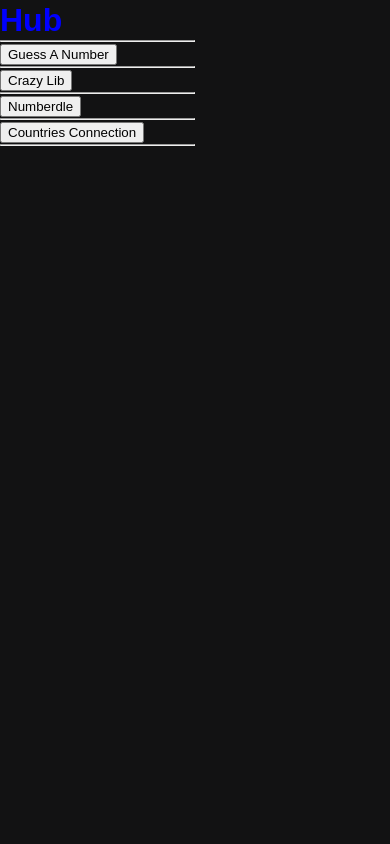
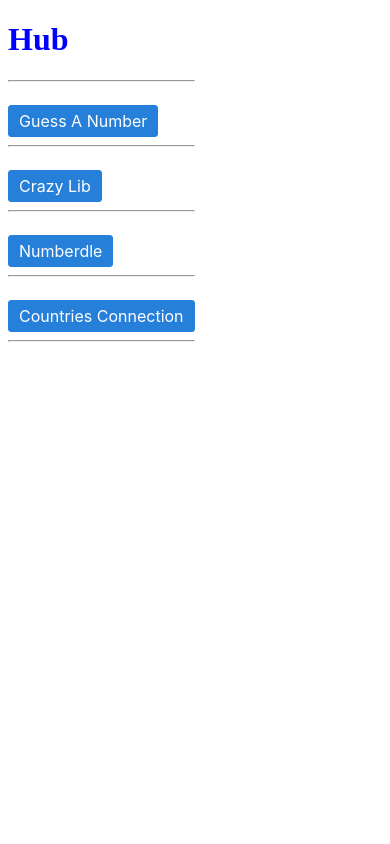
Before and after one commit to shaurya3shah/myFirstDjangoSite, a Django app: page /helloapp/ in a window 390 px wide. Run offline with Django 4.2, Linux system fonts and the light colour scheme.

Commit message:
mobile friendly css

```diff
--- /dev/null
+++ b/helloapp/static/helloapp/button.css
@@ -0,0 +1,71 @@
+/*! mobi-plugin-button v3.1.0 http://getmobicss.com/docs/button.html */
+.btn {
+	-moz-appearance: none;
+	-webkit-appearance: none;
+	appearance: none;
+	background-color: #fff;
+	border: 1px solid #ddd;
+	border-radius: 3px;
+	color: #333;
+	cursor: pointer;
+	display: inline-block;
+	font-family: -apple-system, BlinkMacSystemFont, Hiragino Sans GB, Roboto, Segoe UI, Microsoft Yahei, 微软雅黑, Oxygen-Sans, Ubuntu, Cantarell, Helvetica, Arial, STHeiti, sans-serif, Apple Color Emoji, Segoe UI Emoji, Segoe UI Symbol;
+	font-size: 16px;
+	line-height: 1.25;
+	margin: 15px 0 0;
+	padding: 5px 10px;
+	text-align: center
+}
+
+.btn:active,
+.btn:hover {
+	background-color: #f2f2f2;
+	text-decoration: none
+}
+
+.btn[disabled] {
+	cursor: default;
+	opacity: .5;
+	pointer-events: none
+}
+
+.btn-primary {
+	background-color: #267fd9;
+	border-color: #267fd9;
+	color: #fff
+}
+
+.btn-primary:active,
+.btn-primary:hover {
+	background-color: #2273c3
+}
+
+.btn-primary[disabled] {
+	cursor: default;
+	opacity: .5;
+	pointer-events: none
+}
+
+.btn-danger {
+	background-color: #db5757;
+	border-color: #db5757;
+	color: #fff
+}
+
+.btn-danger:active,
+.btn-danger:hover {
+	background-color: #d74242
+}
+
+.btn-danger[disabled] {
+	cursor: default;
+	opacity: .5;
+	pointer-events: none
+}
+
+.btn-block {
+	display: block;
+	width: 100%
+}
+
+/*# sourceMappingURL=mobi-plugin-button.min.css.map */
--- a/helloapp/templates/helloapp/index.html
+++ b/helloapp/templates/helloapp/index.html
@@ -8,14 +8,8 @@
 <!--    <link rel="stylesheet" type="text/css" href="{% static 'helloapp/w3.css' %}">-->
 <!--    <link rel="stylesheet" type="text/css" href="{% static 'helloapp/Poppins.css' %}">-->
 <!--    <link rel="stylesheet" type="text/css" href="{% static 'helloapp/font-awesome.min.css' %}">-->
-    <link rel="stylesheet" type="text/css" href="{% static 'helloapp/wordle_style.css' %}">
-    <style>
-    body,h1,h2,h3,h4,h5 {font-family: "Poppins", sans-serif}
-    body {font-size: 16px;}
-    img {margin-bottom: -8px;}
-    .mySlides {display: none;}
-    </style>
-  <title>Hello App Webpage</title>
+    <link rel="stylesheet" type="text/css" href="{% static 'helloapp/button.css' %}">
+  <title>Fun</title>
 </head>
 <body class="w3-content w3-white" style="max-width:1500px;">
 <!--    {% load app_extras %}-->
@@ -25,13 +19,13 @@
 <!--        <h1 class="w3-xlarge-center">{{welcome_message|safe}}</h1>-->
         <hr class="w3-opacity">
     {% endif %}
-    <input class="w3-button w3-block w3-blue w3-round" type="submit" value="Guess A Number" onclick="location.href = '/helloapp/guess_number';">
+    <input class="btn btn-primary" type="submit" value="Guess A Number" onclick="location.href = '/helloapp/guess_number';">
     <hr class="w3-opacity">
-    <input class="w3-button w3-block w3-green w3-round" type="submit" value="Crazy Lib" onclick="location.href = '/helloapp/crazy_libs';">
+    <input class="btn btn-primary" type="submit" value="Crazy Lib" onclick="location.href = '/helloapp/crazy_libs';">
     <hr class="w3-opacity">
-    <input class="w3-button w3-block w3-purple w3-round" type="submit" value="Numberdle" onclick="location.href = '/helloapp/numberdle';">
+    <input class="btn btn-primary" type="submit" value="Numberdle" onclick="location.href = '/helloapp/numberdle';">
     <hr class="w3-opacity">
-    <input class="w3-button w3-block w3-yellow w3-round" type="submit" value="Countries Connection" onclick="location.href = '/helloapp/countries_connection';">
+    <input class="btn btn-primary" type="submit" value="Countries Connection" onclick="location.href = '/helloapp/countries_connection';">
     <hr class="w3-opacity">
     </div>
 </body>
```
